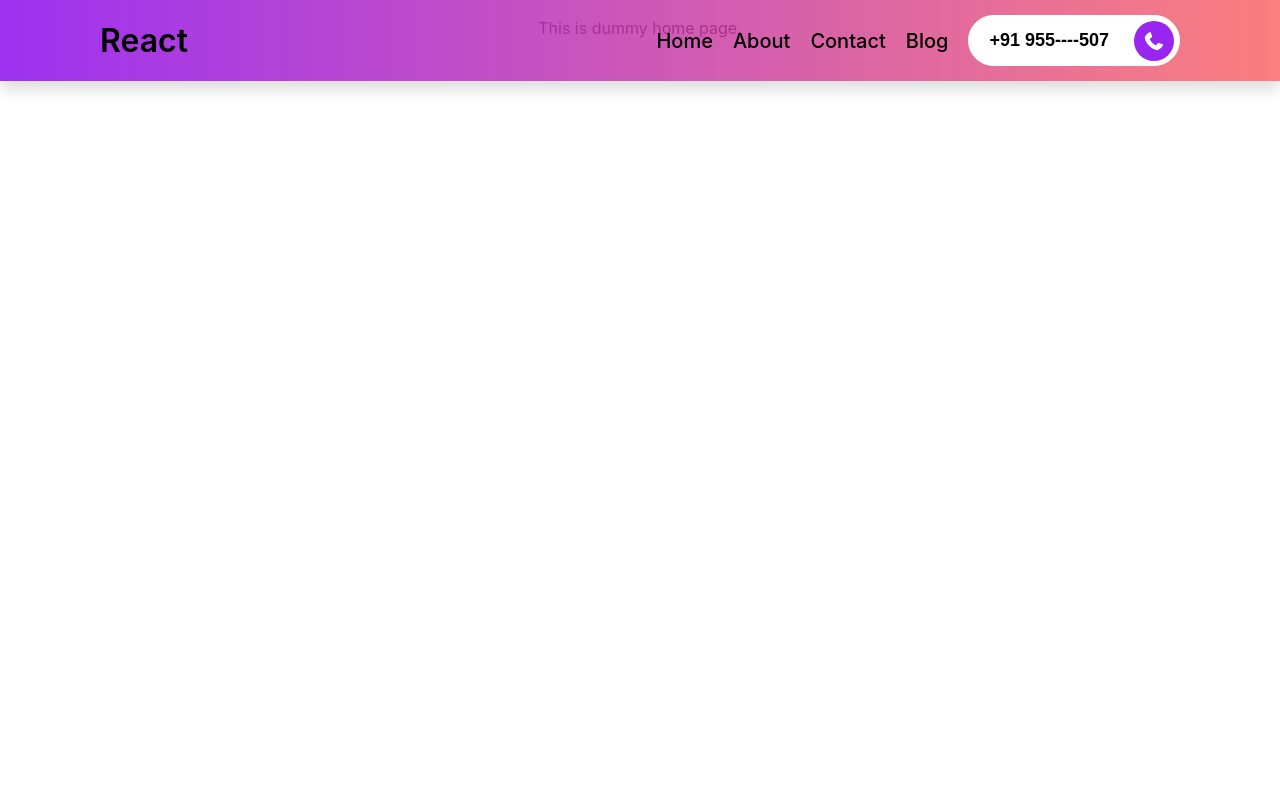
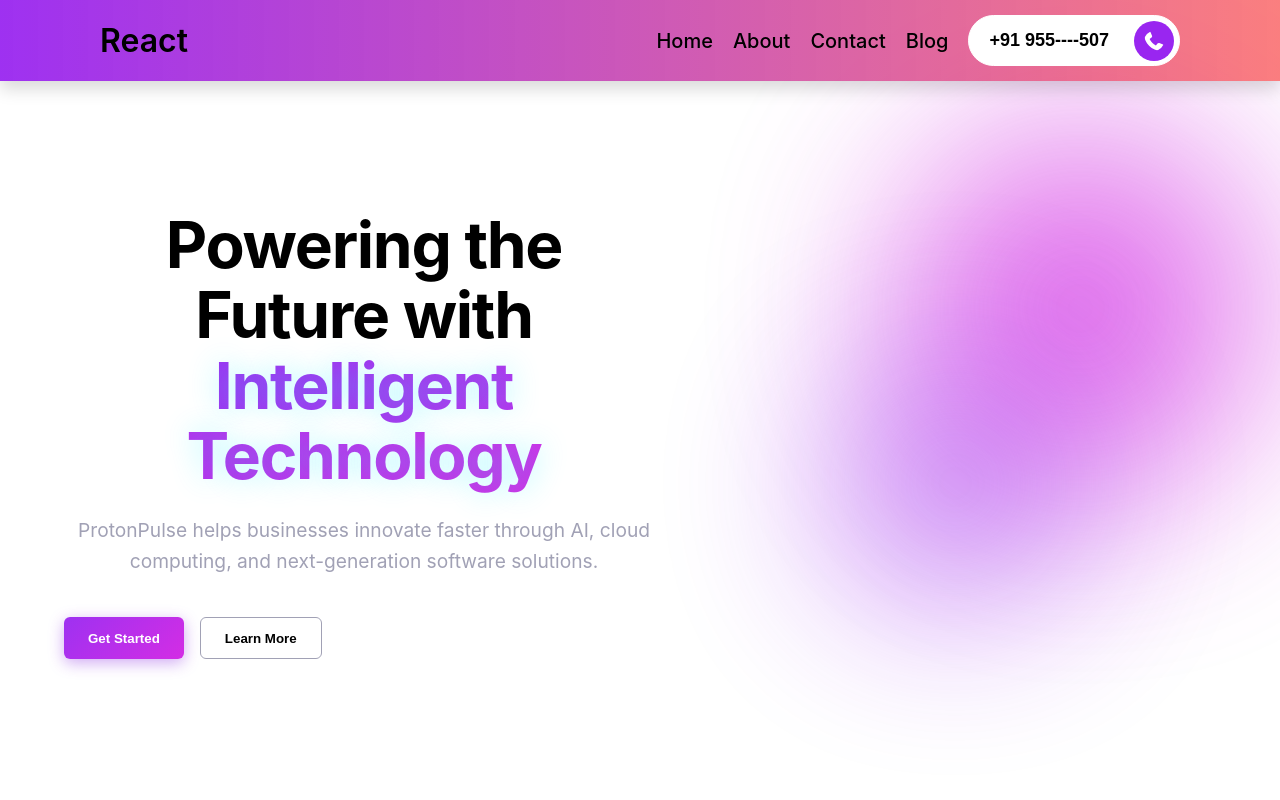
Before and after one commit to ChandraBhooshan/react-routing, a React (Create React App) app: page / in a window 1280 px wide. Shown: the top 800 px of the page. Built offline with nearby package versions, Linux system fonts and the light colour scheme.

Commit message:
home page

```diff
--- a/src/App.js
+++ b/src/App.js
@@ -1,7 +1,7 @@
 // import logo from './logo.svg';
 import "./App.css";
 import Navbar from "./Navbar.js";
-import DummyHome from "./DummyHome.js";
+// import DummyHome from "./DummyHome.js";
 import About from "./About.js";
 import Contact from "./Contact.js";
 import Blog from "./Blog.js";
@@ -16,8 +16,9 @@
         <Navbar />
         <Routes>
           {/* If you have a Home component, use it here. Otherwise, leave it empty or map to a lander */}
-          <Route path="/" element={<DummyHome />}></Route>
+          {/* <Route path="/" element={<DummyHome />}></Route> */}
           {/* <Route path="/home" element={<Navigate to="/" replace />} /> */}
+          <Route path="/" element={<Home />}></Route>
           <Route path="/home" element={<Home />}></Route>
           <Route path="/about" element={<About />}></Route>
           <Route path="/contact" element={<Contact />}></Route>
```
